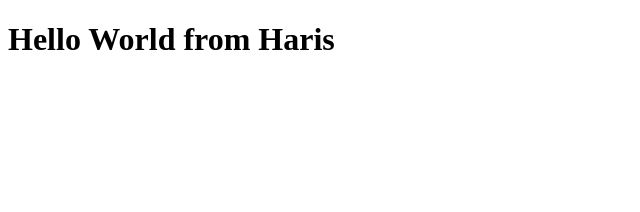
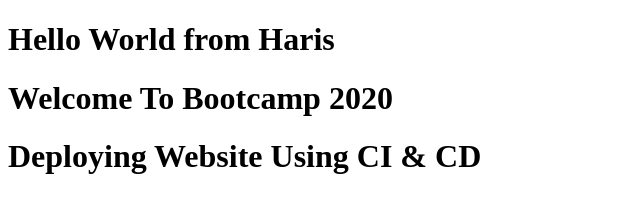
Before and after one commit to SyedMuhammadHaris/bootcamp2020Class1Assignment1, a plain HTML site: page index.html in a window 1280 px wide. Shown: the whole page, without its empty margins (0-640 px from the left). Drawn offline with Linux system fonts and the light colour scheme.

Commit message:
Updated index.html

```diff
--- a/index.html
+++ b/index.html
@@ -7,5 +7,7 @@
 </head>
 <body>
     <h1>Hello World from Haris</h1>
+    <h1>Welcome To Bootcamp 2020</h1>
+    <h1>Deploying Website Using CI & CD</h1>
 </body>
 </html>
```
